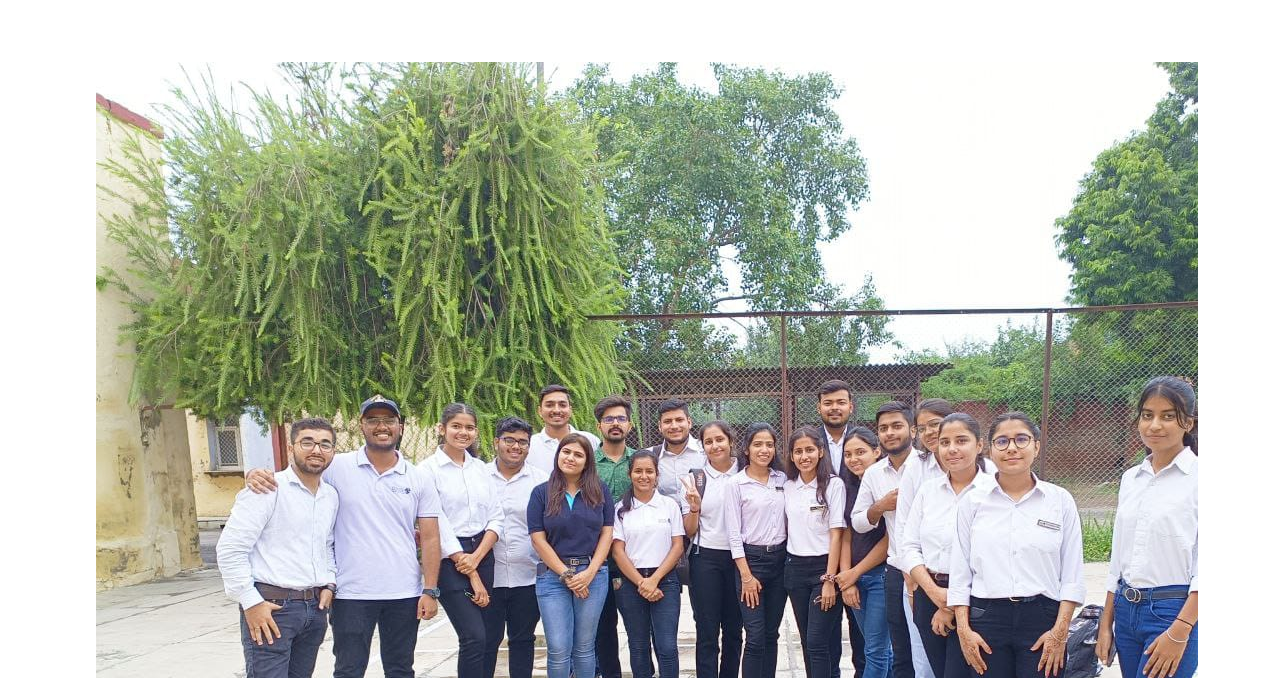
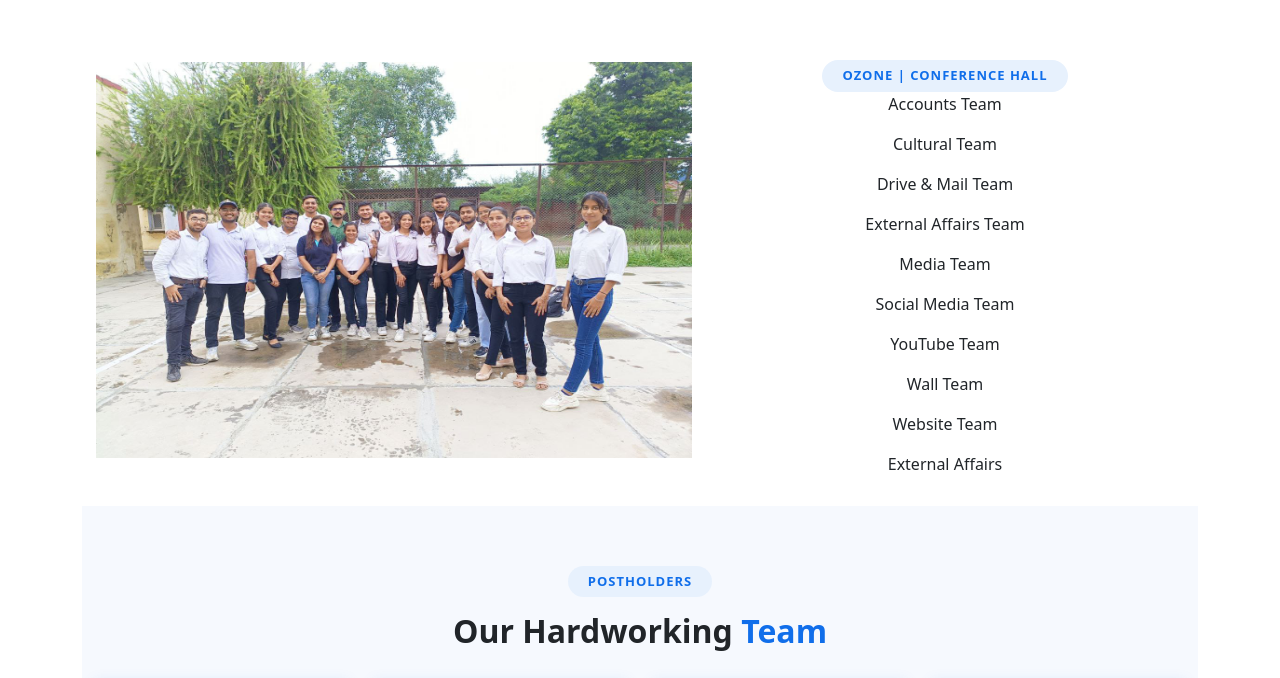
Before and after one commit to Ozosociety/ozone.society, a plain HTML site: page index.html in a window 1280 px wide. Shown: the part 1960-2638 px from the top of the page. Drawn offline with nearby package versions, Linux system fonts and the light colour scheme.

Commit message:
width changed

```diff
--- a/index.html
+++ b/index.html
@@ -180,7 +180,7 @@
           <section id="Teams" class="Teams">
             <div class="container" data-aos="fade-up">
               <div class="section-title">
-                <img src="assets\img\portfolio\image12.jpeg" alt="Conference hall" title="Conference">
+                <img src="assets\img\portfolio\image12.jpeg" width="600" height="400" alt="Conference hall" title="Conference">
 
                 <h2>OZONE | CONFERENCE HALL</h2>
                 <ul style="margin: 0; padding: 0; list-style: none; display: grid; grid-gap: 1rem;" role="list">
```
Also changed, not shown: members.html (+2 -2 lines).
